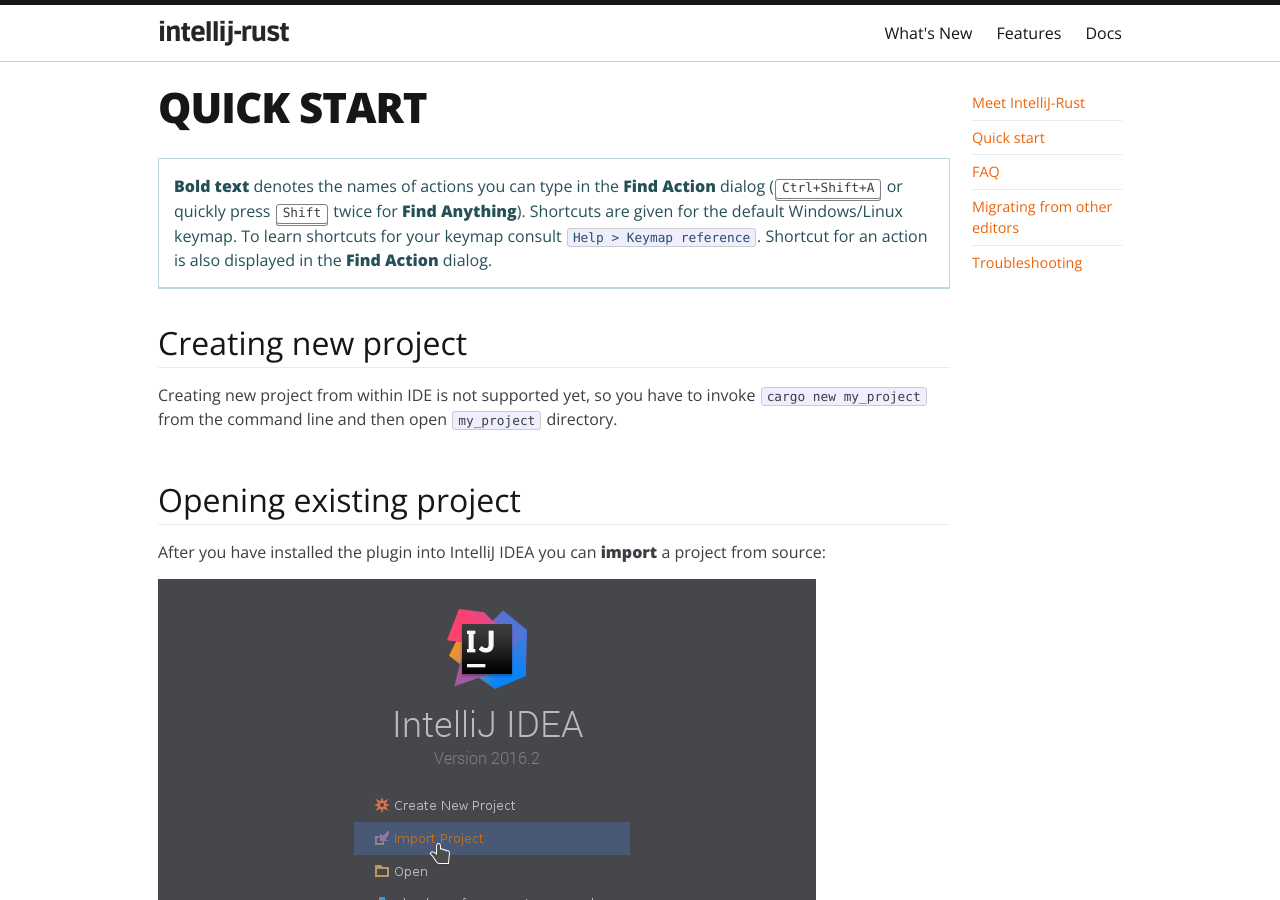
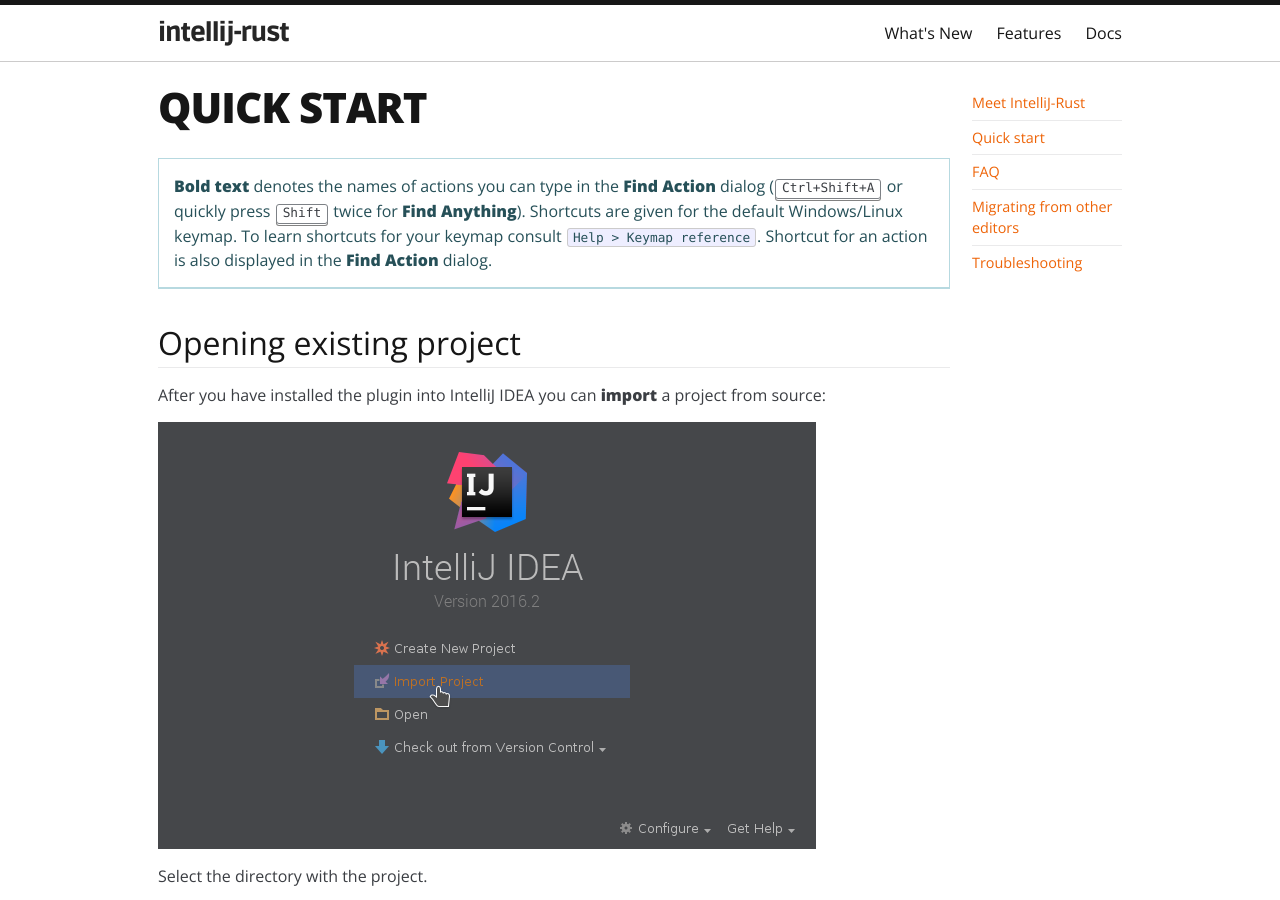
Before and after one commit to intellij-rust/intellij-rust.github.io, a Jekyll site: the page built from _docs/quick-start.markdown, in a window 1280 px wide and 900 px high. Built offline with Jekyll 4.4.1, drawn with Linux system fonts in a browser that asks for light colours; some web fonts are replaced.

Commit message:
Creating a new project from IDE is supported
closes #19

```diff
--- a/_docs/quick-start.markdown
+++ b/_docs/quick-start.markdown
@@ -4,11 +4,6 @@
 ---
 
 {% include doc-shortcut-tip.html %}
-
-{% include h title="Creating new project" tag="create-project" %}
-
-Creating new project from within IDE is not supported yet, so you have to invoke
-`cargo new my_project` from the command line and then open `my_project` directory.
 
 {% include h title="Opening existing project" tag="open-idea" %}
 
```
